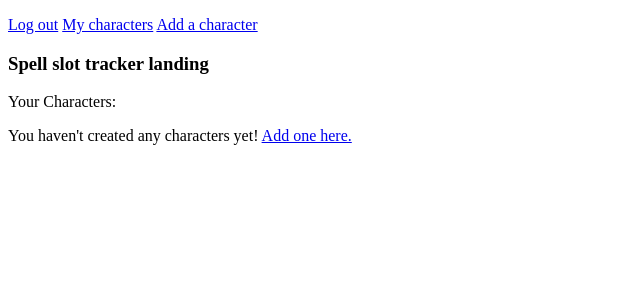
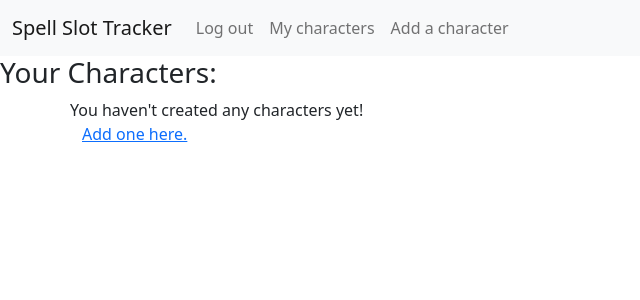
Before and after one commit to katherineberton/spell-slot-tracker, a Flask app: page /landing in a window 1280 px wide. Shown: the top 300 px of the page, without its empty margins (0-640 px from the left). Run offline with Flask 2, Linux system fonts and the light colour scheme; the visitor is signed in with stand-in values (Sample User, id 1); data comes from the database, SQL or seed files in the repository; data that the repository does not hold is empty; some libraries are stand-ins or nearby versions.

```diff
--- a/server.py
+++ b/server.py
@@ -316,9 +316,9 @@ def handle_cast_cantrip(char_id):
 @app.route('/handle-use-slot/<char_id>', methods=["POST"])
 def handle_use_slot(char_id):
 
-    spell_cast = request.form.get("spell-cast")
-    spell_level = request.form.get("spell-level")
-    user_note = request.form.get("note")
+    spell_cast = request.json.get("spellCast")
+    spell_level = request.json.get("slotLevel")
+    user_note = request.json.get("note")
 
     #if this slot not used for a spell
     if spell_cast == "other":
@@ -335,7 +335,7 @@ def handle_use_slot(char_id):
 
     db.session.commit()
 
-    return redirect(f'/play/{char_id}')
+    return 'success'
 
 
 
--- a/templates/base.html
+++ b/templates/base.html
@@ -1,6 +1,9 @@
 <!doctype html>
 <html>
   <head>
+    <!-- boostrap css -->
+    <link href="https://cdn.jsdelivr.net/npm/bootstrap@5.0.1/dist/css/bootstrap.min.css" rel="stylesheet" integrity="sha384-+0n0xVW2eSR5OomGNYDnhzAbDsOXxcvSN1TPprVMTNDbiYZCxYbOOl7+AMvyTG2x" crossorigin="anonymous">
+
     <title>
       {% block title %}{% endblock %}
 
@@ -20,11 +23,46 @@
     {% endfor %}
 
     {% if "user_id" in session %}
-    <p>
-      <a href="/logout">Log out</a>
-      <a href="/landing">My characters</a>
-      <a href="/create-a-character">Add a character</a>
-    </p>
+
+    <nav class="navbar navbar-expand-lg navbar-light bg-light">
+      <div class="container-fluid">
+        <a class="navbar-brand" href="#">Spell Slot Tracker</a>
+        <button class="navbar-toggler" type="button" data-bs-toggle="collapse" data-bs-target="#navbarNav" aria-controls="navbarNav" aria-expanded="false" aria-label="Toggle navigation">
+          <span class="navbar-toggler-icon"></span>
+        </button>
+        <div class="collapse navbar-collapse" id="navbarNav">
+          <ul class="navbar-nav">
+            <li class="nav-item">
+              <a class="nav-link" href="/logout">Log out</a>
+            </li>
+            <li class="nav-item">
+              <a class="nav-link" href="/landing">My characters</a>
+            </li>
+            <li class="nav-item">
+              <a class="nav-link" href="/create-a-character">Add a character</a>
+            </li>
+          </ul>
+        </div>
+      </div>
+    </nav>
+
+    {% else %}
+
+    <nav class="navbar navbar-expand-lg navbar-light bg-light">
+      <div class="container-fluid">
+        <a class="navbar-brand" href="#">Spell Slot Tracker</a>
+        <button class="navbar-toggler" type="button" data-bs-toggle="collapse" data-bs-target="#navbarNav" aria-controls="navbarNav" aria-expanded="false" aria-label="Toggle navigation">
+          <span class="navbar-toggler-icon"></span>
+        </button>
+        <div class="collapse navbar-collapse" id="navbarNav">
+          <ul class="navbar-nav">
+            <li class="nav-item">
+              <a class="nav-link" href="/register">Register</a>
+            </li>
+          </ul>
+        </div>
+      </div>
+    </nav>
     {% endif %}
 
     <h3>
@@ -35,5 +73,7 @@
     {% block body %}{% endblock %}
 
     {% block after_body %}{% endblock %}
+
+    <script src="https://cdn.jsdelivr.net/npm/bootstrap@5.1.3/dist/js/bootstrap.bundle.min.js" integrity="sha384-ka7Sk0Gln4gmtz2MlQnikT1wXgYsOg+OMhuP+IlRH9sENBO0LRn5q+8nbTov4+1p" crossorigin="anonymous"></script>
   </body>
 </html>
--- a/templates/landing.html
+++ b/templates/landing.html
@@ -4,46 +4,54 @@
 
 {% block head %}{% endblock %}
 
-{% block first_header %}Spell slot tracker landing{% endblock %}
+{% block first_header %}Your Characters:{% endblock %}
 
 {% block body %}
-
-<p>Your Characters:</p>
+<div class="container">
+    <div class="row" id="characters-div">
     {% if char_list %}
         {% for char in char_list %}
-        <div class="character-summary" id="{{ char.character_id }}">
+            <div class="character-summary col bg-light" id="{{ char.character_id }}">
+                <div class="row">
                 {{ char.character_name }}
 
                 <uL>
                     <li>Class: {{ char.player_class.class_name}}</li>
                     <li>Level: {{ char.character_level }}</li>
                 </uL>
+                </div>
 
-            Spells known:
-            <ul>
+                <div class="row">
+                    <p>Spells known:</p>
+
                     {% for spell in spell_dict[char.character_id] %}
-                    <li>
+                        <div class="col">
                             {{ spell.spell_name }}
                             <form action="/delete-spell-known-{{ char.character_id }}">
                                 <button name="spell_to_delete" type="submit" value="{{ spell.spell_slug }}">
                                     Delete
                                 </button>
                             </form>
-                    </li>
+                        </div>
                     {% endfor %}
                 </ul>
-
+                </div>
+                <div class="row" id="actions-bar">
                     <p>Actions:</br>
-                <button><a href="/level-up/{{ char.character_id }}">Level up</a></button>
-                <button><a href="/update-character/{{ char.character_id }}">Update class</a></button>
-                <button><a href="/add-spell-known/{{ char.character_id }}">Add a known spell</a></button>
-                <button><a href="/play/{{ char.character_id }}">Get playing!</a></button>
+                        <div class="col"><button><a href="/level-up/{{ char.character_id }}">Level up</a></button></div>
+                        <div class="col"><button><a href="/update-character/{{ char.character_id }}">Update class</a></button></div>
+                        <div class="col"><button><a href="/add-spell-known/{{ char.character_id }}">Add a known spell</a></button></div>
+                        <div class="col"><button><a href="/play/{{ char.character_id }}">Get playing!</a></button></div>
                     </p>
+                </div>
 
             </div>
         {% endfor %}
+    </div>
     {% else %}
     You haven't created any characters yet! <a href="/create-a-character">Add one here.</a>
+
+</div>
 {% endif %}
 
 {% endblock %}
--- a/templates/register.html
+++ b/templates/register.html
@@ -1,14 +1,13 @@
 {% extends 'base.html' %}
 
-{% block title %}Spell slot tracker{% endblock %}
+{% block title %}Spell Slot Tracker{% endblock %}
 
 {% block head %}{% endblock %}
 
-{% block first_header %}Spell slot tracker registration{% endblock %}
+{% block first_header %}New User Registration{% endblock %}
 
 {% block body %}
 
-<p>New User Registration</p>
 
 <form action="/new-user-registration" method="POST">
 <p>What's your name? <input type="text" name="new-user-name"></p>
--- a/to-do-list.txt
+++ b/to-do-list.txt
@@ -1,13 +1,9 @@
-
-
 https://getbootstrap.com/docs/5.0/components/modal/
 deal with bootstrap right now just do it
 figure out how to get things side by side
 new crud function get all spells by class
 add rogues to classes
 my class/all classes on all spells list
-add populate_slots to create_day
-add event handler to long rest button
 add event handler to short rest button for warlocks
 add "get back slot" ability for sorcerers
 condense crud functions and function calls that can be condensed
```
Also changed, not shown: static/js/tracker.js (+23 -22 lines), templates/homepage.html (+21 -8 lines), templates/tracker.html (+40 -7 lines). Lines whose indentation alone changed are shown as unchanged.
